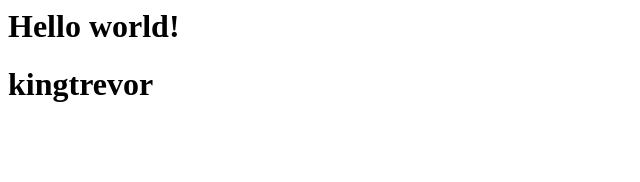
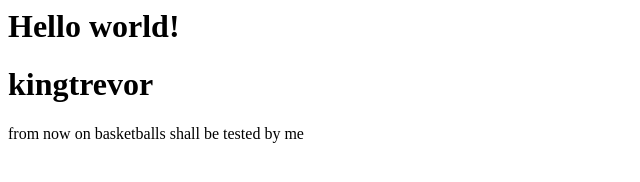
Before and after one commit to trevorkamau-ctrl/portfolio-2, a plain HTML site: page index.html in a window 1280 px wide. Shown: the whole page, without its empty margins (0-640 px from the left). Drawn offline with Linux system fonts and the light colour scheme.

Commit message:
short declaration

```diff
--- a/index.html
+++ b/index.html
@@ -1,2 +1,4 @@
 <h1>Hello world!</h1>
 <h1>kingtrevor</h1>
+
+<p>from now on basketballs shall be tested by me</p>
```
